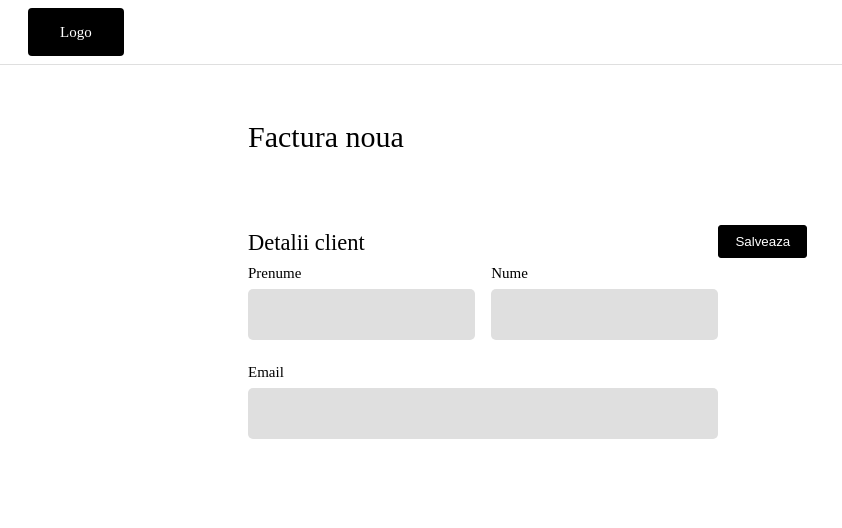
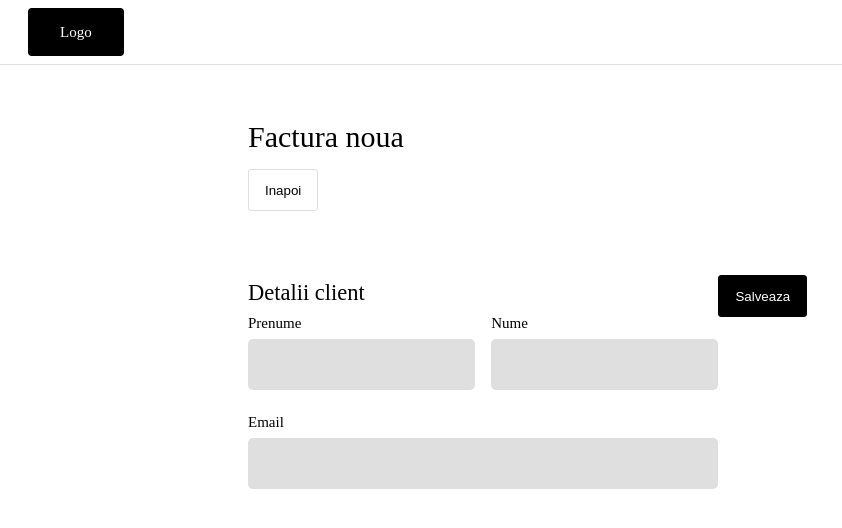
Before and after one commit to MariusHor/invoices, a Vue app: page /invoices/create in a window 1280 px wide. Shown: the top 528 px of the page, without its empty margins (0-842 px from the left). Built offline with nearby package versions, Linux system fonts and the light colour scheme.

Commit message:
feat(navigateBack): add button with logic to navigate to previous page to the AppLayout component

```diff
--- a/src/components/InvoiceForm.vue
+++ b/src/components/InvoiceForm.vue
@@ -11,7 +11,7 @@ const schema = Yup.object().shape({
 </script>
 
 <template>
-  <Form :validation-schema="schema" @submit="onSubmit" class="form">
+  <Form :validation-schema="schema" class="form">
     <div>
       <h2>Detalii client</h2>
       <div class="form__client-name">
--- a/src/components/UI/IconButton.vue
+++ b/src/components/UI/IconButton.vue
@@ -16,11 +16,19 @@ const { text, variant, isLink, to } = defineProps({
   to: String
 })
 
+const emit = defineEmits(['handleClick'])
+
 const variantClass = computed(() => `button--${variant}`)
 </script>
 
 <template>
-  <button v-if="!isLink" class="button" :class="variantClass">
+  <button
+    v-if="!isLink"
+    class="button"
+    :class="variantClass"
+    type="button"
+    @click="emit('handleClick')"
+  >
     <slot name="start"></slot>
     {{ text }}
     <slot name="end"></slot>
@@ -35,6 +43,8 @@ const variantClass = computed(() => `button--${variant}`)
 <style scoped lang="sass">
 .button
     border-radius: 3px
+    height: 42px
+    width: fit-content
     padding: 0.5rem 1rem
     display: flex
     align-items: center
--- a/src/layouts/AppLayout.vue
+++ b/src/layouts/AppLayout.vue
@@ -1,11 +1,20 @@
 <script setup>
+import { IconButton } from '@/components'
+
 defineProps({
-  headerText: String
+  headerText: String,
+  hasNavigateBackBtn: {
+    type: Boolean,
+    default: true
+  }
 })
 </script>
 
 <template>
-  <h1 class="section-header">{{ headerText }}</h1>
+  <div class="section-header">
+    <h1>{{ headerText }}</h1>
+    <IconButton v-if="hasNavigateBackBtn" @handleClick="$router.back()" :text="'Inapoi'" />
+  </div>
   <div class="section-content">
     <slot name="content"></slot>
   </div>
@@ -14,6 +23,9 @@ defineProps({
 <style scoped lang="sass">
 .section-header
   margin-bottom: 4rem
+  display: flex
+  flex-direction: column
+  gap: 0.5rem
 
 .section-content
   display: flex
--- a/src/views/HomeView.vue
+++ b/src/views/HomeView.vue
@@ -5,7 +5,7 @@ import { Icon } from '@iconify/vue'
 </script>
 
 <template>
-  <AppLayout :headerText="'Facturi'">
+  <AppLayout :headerText="'Facturi'" :hasNavigateBackBtn="false">
     <template #content>
       <div class="section-actions">
         <SelectSorting />
```
